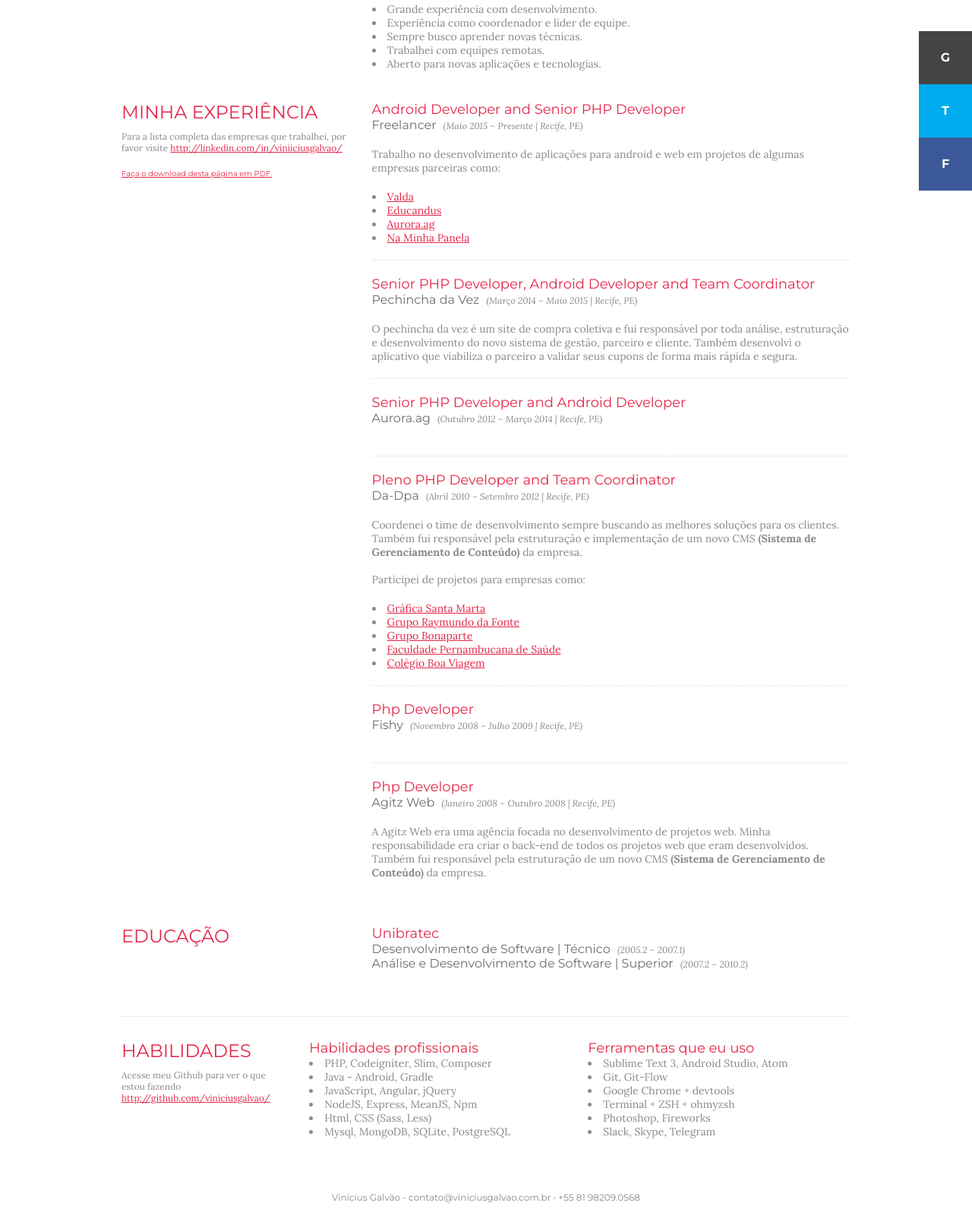
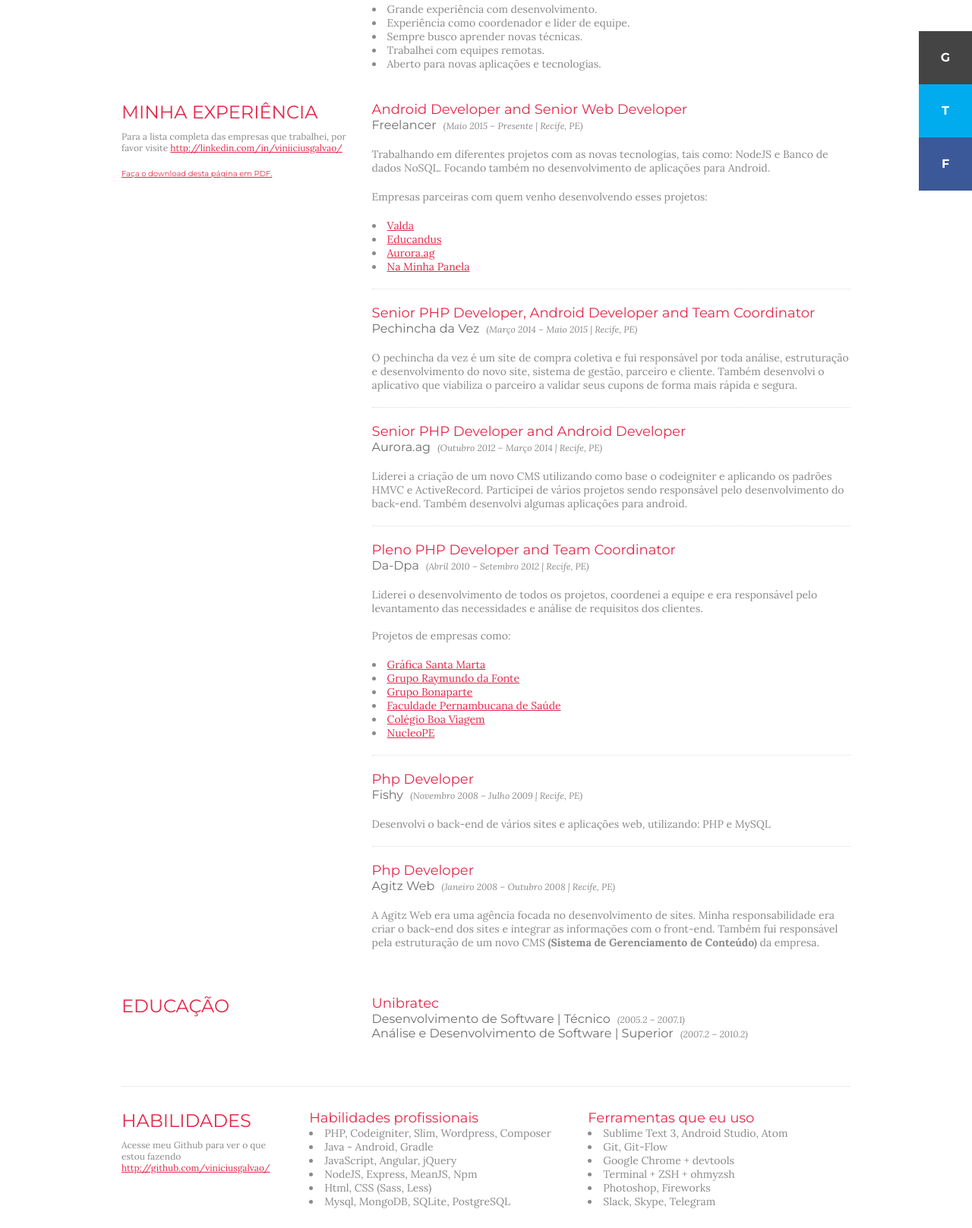
Before and after one commit to viniciusgalvao/resume, a website: page index.html in a window 1280 px wide. Shown: the part 279-1896 px from the top of the page at 76% size. Drawn offline with Linux system fonts and the light colour scheme.

Commit message:
Finish job description

```diff
--- a/index.html
+++ b/index.html
@@ -48,12 +48,14 @@
 
         <div class="content">
           <div class="content-item">
-            <h3><a href="http://viniciusgalvao.com.br">Android Developer and Senior PHP Developer</a></h3>
+            <h3><a href="http://viniciusgalvao.com.br">Android Developer and Senior Web Developer</a></h3>
             <h4>
               Freelancer
               <span class="content-time">(<time>Maio 2015</time> – Presente | <span class="address">Recife, PE)</span></span>
             </h4>
-            <p>Trabalho no desenvolvimento de aplicações para android e web em projetos de algumas empresas parceiras como:</p><br/>
+            <p>Trabalhando em diferentes projetos com as novas tecnologias, tais como: NodeJS e Banco de dados NoSQL. Focando também no desenvolvimento de aplicações para Android.</p><br>
+            <!--p>Trabalho no desenvolvimento de aplicações para android e web em projetos de algumas empresas parceiras como:</p-->
+            <p>Empresas parceiras com quem venho desenvolvendo esses projetos:</p><br/>
             <ul>
                 <li><a target="_blank" href="http://www.valda.com.br">Valda</a></li>
                 <li><a target="_blank" href="http://www.educandus.com.br">Educandus</a></li>
@@ -70,7 +72,7 @@
             </h4>
 
             <p>
-              O pechincha da vez é um site de compra coletiva e fui responsável por toda análise, estruturação e desenvolvimento do novo sistema de gestão, parceiro e cliente. Também desenvolvi o aplicativo que viabiliza o parceiro a validar seus cupons de forma mais rápida e segura.
+              O pechincha da vez é um site de compra coletiva e fui responsável por toda análise, estruturação e desenvolvimento do novo site, sistema de gestão, parceiro e cliente. Também desenvolvi o aplicativo que viabiliza o parceiro a validar seus cupons de forma mais rápida e segura.
             </p>
           </div>
 
@@ -81,7 +83,7 @@
               <span class="content-time">(<time>Outubro 2012</time> – <time>Março 2014</time> | <span class="address">Recife, PE)</span></span>
             </h4>
 
-            <p></p>
+            <p>Liderei a criação de um novo CMS utilizando como base o codeigniter e aplicando os padrões HMVC e ActiveRecord. Participei de vários projetos sendo responsável pelo desenvolvimento do back-end. Também desenvolvi algumas aplicações para android.</p>
           </div>
 
           <div class="content-item">
@@ -92,13 +94,15 @@
             </h4>
 
 
-            <p>Coordenei o time de desenvolvimento sempre buscando as melhores soluções para os clientes. Também fui responsável pela estruturação e implementação de um novo CMS <b>(Sistema de Gerenciamento de Conteúdo)</b> da empresa. <br><br>Participei de projetos para empresas como:</p><br>
+            <!--p>Coordenei o time de desenvolvimento sempre buscando inovações e as melhores soluções para os clientes.<br><br>Liderei projetos para empresas como:</p><br-->
+            <p>Liderei o desenvolvimento de todos os projetos, coordenei a equipe e era responsável pelo levantamento das necessidades e análise de requisitos dos clientes.<br><br>Projetos de empresas como:</p></p><br>
             <ul>
                 <li><a target="_blank" href="http://www.graficasantamarta.com.br/">Gráfica Santa Marta</a></li>
                 <li><a target="_blank" href="http://www.raymundodafonte.com.br">Grupo Raymundo da Fonte</a></li>
                 <li><a target="_blank" href="http://grupobonaparte.com.br/">Grupo Bonaparte</a></li>
                 <li><a target="_blank" href="http://www.fps.edu.br/">Faculdade Pernambucana de Saúde</a></li>
                 <li><a target="_blank" href="http://www.cbvweb.com.br">Colégio Boa Viagem</a></li>
+                <li><a target="_blank" href="http://www.nucleope.com.br">NucleoPE</a></li>
             </ul>
           </div>
 
@@ -108,7 +112,7 @@
               Fishy
               <span class="content-time">(<time>Novembro 2008</time> – <time>Julho 2009</time> | <span class="address">Recife, PE)</span></span>
             </h4>
-            <p></p>
+            <p>Desenvolvi o back-end de vários sites e aplicações web, utilizando: PHP e MySQL</p>
           </div>
 
           <div class="content-item">
@@ -118,7 +122,7 @@
               <span class="content-time">(<time>Janeiro 2008</time> – <time>Outubro 2008</time> | <span class="address">Recife, PE)</span></span>
             </h4>
 
-            <p>A Agitz Web era uma agência focada no desenvolvimento de projetos web. Minha responsabilidade era criar o back-end de todos os projetos web que eram desenvolvidos. Também fui responsável pela estruturação de um novo CMS <b>(Sistema de Gerenciamento de Conteúdo)</b> da empresa.</p>
+            <p>A Agitz Web era uma agência focada no desenvolvimento de sites. Minha responsabilidade era criar o back-end dos sites e integrar as informações com o front-end. Também fui responsável pela estruturação de um novo CMS <b>(Sistema de Gerenciamento de Conteúdo)</b> da empresa.</p>
           </div>
 
         </div>
@@ -153,7 +157,7 @@
         <div class="content">
           <ul class="skill-set">
             <h3>Habilidades profissionais</h3>
-            <li>PHP, Codeigniter, Slim, Composer</li>
+            <li>PHP, Codeigniter, Slim, Wordpress, Composer</li>
             <li>Java - Android, Gradle</li>
             <li>JavaScript, Angular, jQuery</li>
             <li>NodeJS, Express, MeanJS, Npm</li>
```
Also changed, not shown: 1 other file.
